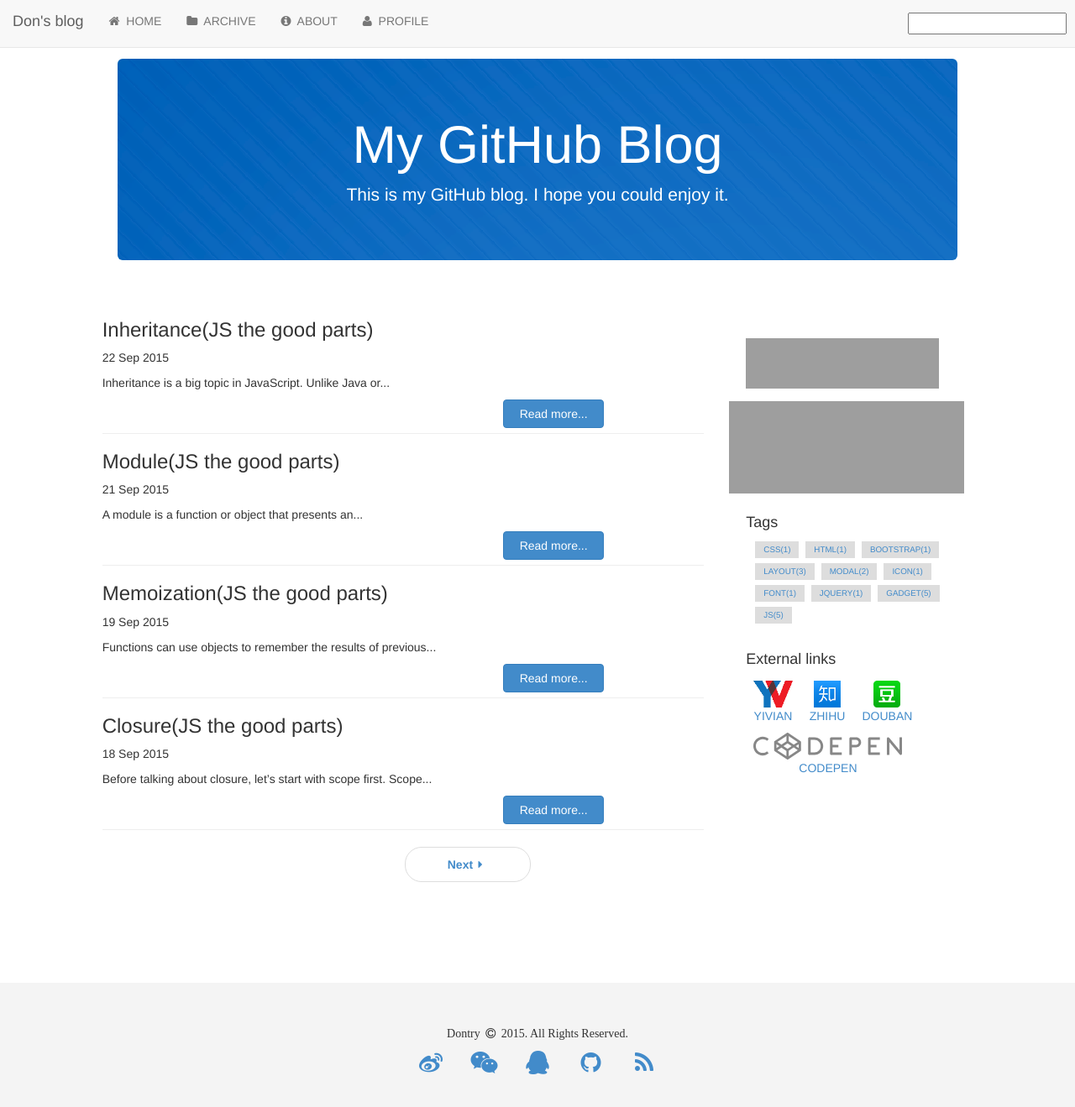
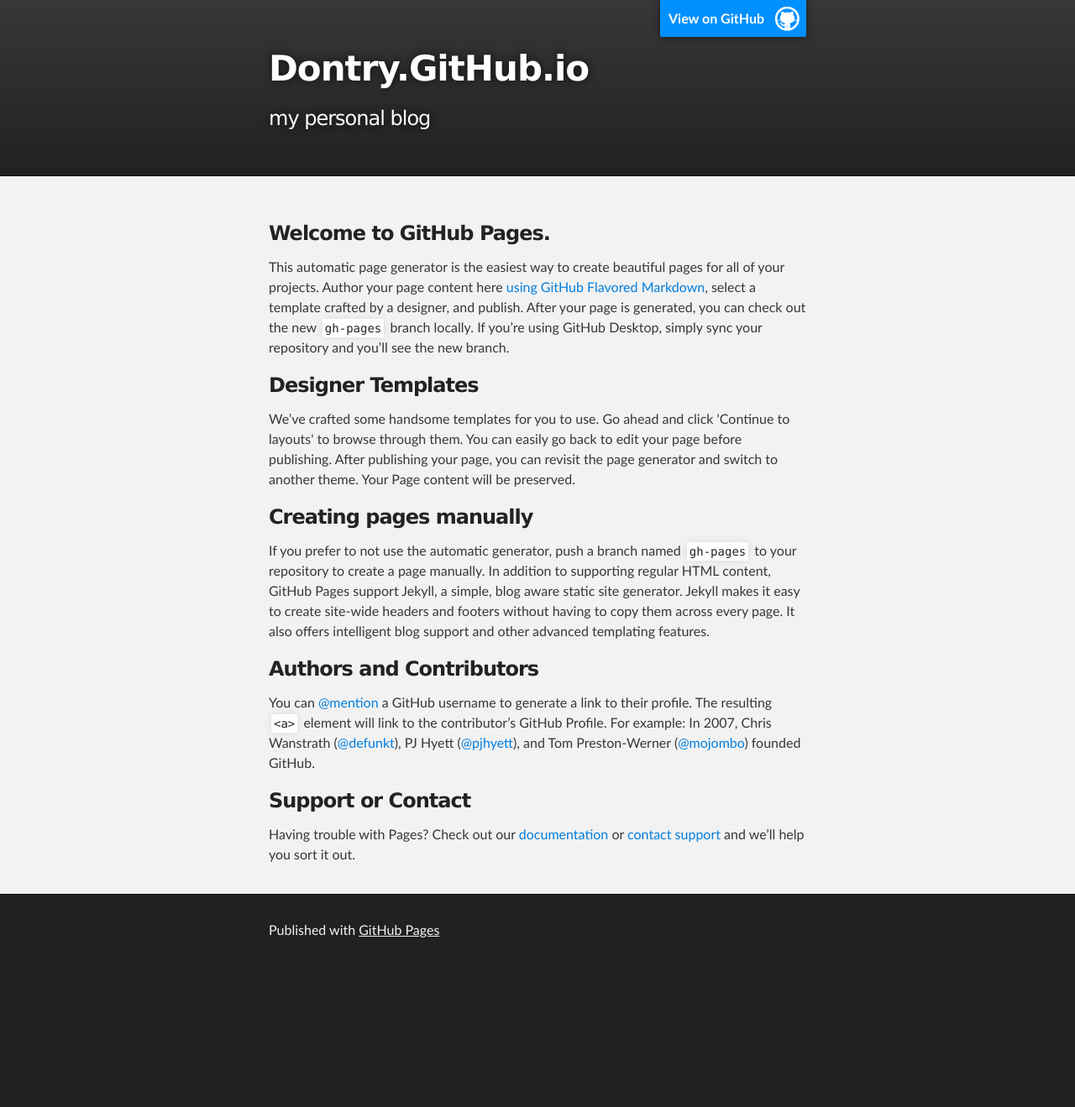
Before and after one commit to luoyuchen/dontry.github.io, a Jekyll site: the page index.html, which Jekyll copies as it is, in a window 1280 px wide and 1341 px high. Shown: the top 1319 px of the window at 84% size. Built offline with Jekyll 4.4.1, drawn with Linux system fonts in a browser that asks for light colours; Markdown is read by kramdown in place of the engine named in the settings; the list of posts is cut into pages by our own code; comment, search, counter and statistics services are not loaded; grey boxes are pictures that could not be loaded.

Commit message:
Replace master branch with page content via GitHub

```diff
--- a/index.html
+++ b/index.html
@@ -1,99 +1,67 @@
----
-layout: default
-title: My blog
----
-<!-- {% include header.html %} -->
-<div class="container-fluid">
-	<div class="jumbotron banner">
-		<h1 class="blog-title">My GitHub Blog</h1>
-		<p class="lead blog-description">
-			This is my GitHub blog. I hope you could enjoy it.
-		</p>
-	</div>
-	<div class="row">
-		<div class="col-xs-12 col-md-7 col-md-offset-1  blog-main">
-				{% for post in paginator.posts %}
-				<div class="blog-entry">
-					<h3 class="blog-title">{{post.title}}</h3>
-					<p class="blog-post-meta">{{post.date | date_to_string}}</p>
-					<p class="blog-excerpt">{{post.content | strip_html | truncatewords: 10 }}</p>
-					<a href="{{post.url}}" class="btn btn-primary col-sm-2 col-sm-offset-8">Read more...</a>
-					<br>
-					<hr>
-				</div>
-				{%endfor %}
-			<!-- paginator module -->
-			{% include paginator.html %}
-		</div>
+<!DOCTYPE html>
+<html>
 
-		<!-- sidebar module -->
-		<div class="col-xs-6 col-md-3  blog-sidebar">
-			<!-- <div class="sidebar-module well ">
-				<div class="site">
-					<a href="http://dontry.github.io/feed.xml" id="subscribe">
-						<img id="rss-img" src="images/rss.png" alt="Subscribe to RSS feed">
-					</a>
-				</div>
-				<h4>ALOHA~ &nbsp</h4>
-				<p>
-					Hey, welcome to my blog. Nice to meet you!
-				</p>
-			</div> -->
-			<div class="sidebar-module">
-				<div class="weather-content">
-					<iframe src="http://i.tianqi.com/index.php?c=code&id=12&icon=3&py=guangzhou&num=1" frameborder="0" width="230" scrolling="no" height="60" allowtransparency="true"></iframe>
-				</div>
-			</div>
-			{% include music-player.html %}
-				<!-- <div class="sidebar-module">
-					<h4 class="calendar-title">Canlendar</h4>
-					<div class="month-container">
-						<div class="month-head"><span></span></div>
-						<ul class="month-body">
-							<div class="month-cell blue"><span>Sun</span></div>
-							<div class="month-cell blue"><span>Mon</span></div>
-							<div class="month-cell blue"><span>Tue</span></div>
-							<div class="month-cell blue"><span>Wed</span></div>
-							<div class="month-cell blue"><span>Thu</span></div>
-							<div class="month-cell blue"><span>Fri</span></div>
-							<div class="month-cell blue"><span>Sat</span></div>
-						</ul>
-						<div class="clear"></div>
-					</div>
-				</div>
+  <head>
+    <meta charset='utf-8'>
+    <meta http-equiv="X-UA-Compatible" content="chrome=1">
+    <meta name="description" content="Dontry.GitHub.io : my personal blog">
 
-				<div class="sidebar-module">
-					<h4>Archives</h4>
-					<ol class="list-unstyled">
-						<li><a href=""></a></li>
-						<li><a href=""></a></li>
-						<li><a href=""></a></li>
-						<li><a href=""></a></li>
-					</ol>
-				</div>
+    <link rel="stylesheet" type="text/css" media="screen" href="stylesheets/stylesheet.css">
 
-				<div class="sidebar-module">
-					<h4>Music player</h4>
-					<iframe frameborder="no" border="0" marginwidth="0" marginheight="0" width=280 height=110 src="http://music.163.com/outchain/player?type=1&id=2883909&auto=1&height=90"></iframe>
-				</div> -->
-			<div class="sidebar-module">
-				<h4>Tags</h4>
-				<div class="wrapper">
-					{% for tag in site.data.tags %}
-					    <a class="tag" href="/blog/tag/{{ tag.slug }}"> {{ tag.name }}({{ site.tags[tag.name].size }})</a>
-					{% endfor %}
-				</div>
-			</div>
-			<div class="sidebar-module clearfix">
-				<h4>External links</h4>
-				<ol class="list-unstyled links-list wrapper">
-					<li><a href="http://www.yivian.com"><img src="/images/yivian_logo.png">YIVIAN</a></li>
-					<li><a href="http://www.zhihu.com"><img src="/images/zhihu_logo.png">ZHIHU</a></li>
-					<li><a href="http://www.douban.com"><img src="/images/douban_logo.png">DOUBAN</a></li>
-					<li><a href="http://codepen.io/dontry018/"><img src="/images/codepen_logo.svg">CODEPEN</a></li>
-				</ol>
-			</div>
+    <title>Dontry.GitHub.io</title>
+  </head>
 
-		</div>
-	</div>
-</div>
+  <body>
+
+    <!-- HEADER -->
+    <div id="header_wrap" class="outer">
+        <header class="inner">
+          <a id="forkme_banner" href="https://github.com/dontry">View on GitHub</a>
+
+          <h1 id="project_title">Dontry.GitHub.io</h1>
+          <h2 id="project_tagline">my personal blog</h2>
+
+        </header>
+    </div>
+
+    <!-- MAIN CONTENT -->
+    <div id="main_content_wrap" class="outer">
+      <section id="main_content" class="inner">
+        <h3>
+<a id="welcome-to-github-pages" class="anchor" href="#welcome-to-github-pages" aria-hidden="true"><span class="octicon octicon-link"></span></a>Welcome to GitHub Pages.</h3>
+
+<p>This automatic page generator is the easiest way to create beautiful pages for all of your projects. Author your page content here <a href="https://guides.github.com/features/mastering-markdown/">using GitHub Flavored Markdown</a>, select a template crafted by a designer, and publish. After your page is generated, you can check out the new <code>gh-pages</code> branch locally. If you’re using GitHub Desktop, simply sync your repository and you’ll see the new branch.</p>
+
+<h3>
+<a id="designer-templates" class="anchor" href="#designer-templates" aria-hidden="true"><span class="octicon octicon-link"></span></a>Designer Templates</h3>
+
+<p>We’ve crafted some handsome templates for you to use. Go ahead and click 'Continue to layouts' to browse through them. You can easily go back to edit your page before publishing. After publishing your page, you can revisit the page generator and switch to another theme. Your Page content will be preserved.</p>
+
+<h3>
+<a id="creating-pages-manually" class="anchor" href="#creating-pages-manually" aria-hidden="true"><span class="octicon octicon-link"></span></a>Creating pages manually</h3>
+
+<p>If you prefer to not use the automatic generator, push a branch named <code>gh-pages</code> to your repository to create a page manually. In addition to supporting regular HTML content, GitHub Pages support Jekyll, a simple, blog aware static site generator. Jekyll makes it easy to create site-wide headers and footers without having to copy them across every page. It also offers intelligent blog support and other advanced templating features.</p>
+
+<h3>
+<a id="authors-and-contributors" class="anchor" href="#authors-and-contributors" aria-hidden="true"><span class="octicon octicon-link"></span></a>Authors and Contributors</h3>
+
+<p>You can <a href="https://github.com/blog/821" class="user-mention">@mention</a> a GitHub username to generate a link to their profile. The resulting <code>&lt;a&gt;</code> element will link to the contributor’s GitHub Profile. For example: In 2007, Chris Wanstrath (<a href="https://github.com/defunkt" class="user-mention">@defunkt</a>), PJ Hyett (<a href="https://github.com/pjhyett" class="user-mention">@pjhyett</a>), and Tom Preston-Werner (<a href="https://github.com/mojombo" class="user-mention">@mojombo</a>) founded GitHub.</p>
+
+<h3>
+<a id="support-or-contact" class="anchor" href="#support-or-contact" aria-hidden="true"><span class="octicon octicon-link"></span></a>Support or Contact</h3>
+
+<p>Having trouble with Pages? Check out our <a href="https://help.github.com/pages">documentation</a> or <a href="https://github.com/contact">contact support</a> and we’ll help you sort it out.</p>
+      </section>
+    </div>
+
+    <!-- FOOTER  -->
+    <div id="footer_wrap" class="outer">
+      <footer class="inner">
+        <p>Published with <a href="https://pages.github.com">GitHub Pages</a></p>
+      </footer>
+    </div>
+
+
+
+  </body>
+</html>
--- /dev/null
+++ b/javascripts/main.js
@@ -0,0 +1 @@
+console.log('This would be the main JS file.');
--- /dev/null
+++ b/stylesheets/github-light.css
@@ -0,0 +1,115 @@
+/*
+   Copyright 2014 GitHub Inc.
+
+   Licensed under the Apache License, Version 2.0 (the "License");
+   you may not use this file except in compliance with the License.
+   You may obtain a copy of the License at
+
+       http://www.apache.org/licenses/LICENSE-2.0
+
+   Unless required by applicable law or agreed to in writing, software
+   distributed under the License is distributed on an "AS IS" BASIS,
+   WITHOUT WARRANTIES OR CONDITIONS OF ANY KIND, either express or implied.
+   See the License for the specific language governing permissions and
+   limitations under the License.
+
+*/
+
+.pl-c /* comment */ {
+  color: #969896;
+}
+
+.pl-c1      /* constant, markup.raw, meta.diff.header, meta.module-reference, meta.property-name, support, support.constant, support.variable, variable.other.constant */,
+.pl-s .pl-v /* string variable */ {
+  color: #0086b3;
+}
+
+.pl-e  /* entity */,
+.pl-en /* entity.name */ {
+  color: #795da3;
+}
+
+.pl-s .pl-s1 /* string source */,
+.pl-smi      /* storage.modifier.import, storage.modifier.package, storage.type.java, variable.other, variable.parameter.function */ {
+  color: #333;
+}
+
+.pl-ent /* entity.name.tag */ {
+  color: #63a35c;
+}
+
+.pl-k /* keyword, storage, storage.type */ {
+  color: #a71d5d;
+}
+
+.pl-pds              /* punctuation.definition.string, string.regexp.character-class */,
+.pl-s                /* string */,
+.pl-s .pl-pse .pl-s1 /* string punctuation.section.embedded source */,
+.pl-sr               /* string.regexp */,
+.pl-sr .pl-cce       /* string.regexp constant.character.escape */,
+.pl-sr .pl-sra       /* string.regexp string.regexp.arbitrary-repitition */,
+.pl-sr .pl-sre       /* string.regexp source.ruby.embedded */ {
+  color: #183691;
+}
+
+.pl-v /* variable */ {
+  color: #ed6a43;
+}
+
+.pl-id /* invalid.deprecated */ {
+  color: #b52a1d;
+}
+
+.pl-ii /* invalid.illegal */ {
+  background-color: #b52a1d;
+  color: #f8f8f8;
+}
+
+.pl-sr .pl-cce /* string.regexp constant.character.escape */ {
+  color: #63a35c;
+  font-weight: bold;
+}
+
+.pl-ml /* markup.list */ {
+  color: #693a17;
+}
+
+.pl-mh        /* markup.heading */,
+.pl-mh .pl-en /* markup.heading entity.name */,
+.pl-ms        /* meta.separator */ {
+  color: #1d3e81;
+  font-weight: bold;
+}
+
+.pl-mq /* markup.quote */ {
+  color: #008080;
+}
+
+.pl-mi /* markup.italic */ {
+  color: #333;
+  font-style: italic;
+}
+
+.pl-mb /* markup.bold */ {
+  color: #333;
+  font-weight: bold;
+}
+
+.pl-md /* markup.deleted, meta.diff.header.from-file */ {
+  background-color: #ffecec;
+  color: #bd2c00;
+}
+
+.pl-mi1 /* markup.inserted, meta.diff.header.to-file */ {
+  background-color: #eaffea;
+  color: #55a532;
+}
+
+.pl-mdr /* meta.diff.range */ {
+  color: #795da3;
+  font-weight: bold;
+}
+
+.pl-mo /* meta.output */ {
+  color: #1d3e81;
+}
--- /dev/null
+++ b/stylesheets/stylesheet.css
@@ -0,0 +1,425 @@
+/*******************************************************************************
+Slate Theme for GitHub Pages
+by Jason Costello, @jsncostello
+*******************************************************************************/
+
+@import url(github-light.css);
+
+/*******************************************************************************
+MeyerWeb Reset
+*******************************************************************************/
+
+html, body, div, span, applet, object, iframe,
+h1, h2, h3, h4, h5, h6, p, blockquote, pre,
+a, abbr, acronym, address, big, cite, code,
+del, dfn, em, img, ins, kbd, q, s, samp,
+small, strike, strong, sub, sup, tt, var,
+b, u, i, center,
+dl, dt, dd, ol, ul, li,
+fieldset, form, label, legend,
+table, caption, tbody, tfoot, thead, tr, th, td,
+article, aside, canvas, details, embed,
+figure, figcaption, footer, header, hgroup,
+menu, nav, output, ruby, section, summary,
+time, mark, audio, video {
+  margin: 0;
+  padding: 0;
+  border: 0;
+  font: inherit;
+  vertical-align: baseline;
+}
+
+/* HTML5 display-role reset for older browsers */
+article, aside, details, figcaption, figure,
+footer, header, hgroup, menu, nav, section {
+  display: block;
+}
+
+ol, ul {
+  list-style: none;
+}
+
+table {
+  border-collapse: collapse;
+  border-spacing: 0;
+}
+
+/*******************************************************************************
+Theme Styles
+*******************************************************************************/
+
+body {
+  box-sizing: border-box;
+  color:#373737;
+  background: #212121;
+  font-size: 16px;
+  font-family: 'Myriad Pro', Calibri, Helvetica, Arial, sans-serif;
+  line-height: 1.5;
+  -webkit-font-smoothing: antialiased;
+}
+
+h1, h2, h3, h4, h5, h6 {
+  margin: 10px 0;
+  font-weight: 700;
+  color:#222222;
+  font-family: 'Lucida Grande', 'Calibri', Helvetica, Arial, sans-serif;
+  letter-spacing: -1px;
+}
+
+h1 {
+  font-size: 36px;
+  font-weight: 700;
+}
+
+h2 {
+  padding-bottom: 10px;
+  font-size: 32px;
+  background: url('../images/bg_hr.png') repeat-x bottom;
+}
+
+h3 {
+  font-size: 24px;
+}
+
+h4 {
+  font-size: 21px;
+}
+
+h5 {
+  font-size: 18px;
+}
+
+h6 {
+  font-size: 16px;
+}
+
+p {
+  margin: 10px 0 15px 0;
+}
+
+footer p {
+  color: #f2f2f2;
+}
+
+a {
+  text-decoration: none;
+  color: #007edf;
+  text-shadow: none;
+
+  transition: color 0.5s ease;
+  transition: text-shadow 0.5s ease;
+  -webkit-transition: color 0.5s ease;
+  -webkit-transition: text-shadow 0.5s ease;
+  -moz-transition: color 0.5s ease;
+  -moz-transition: text-shadow 0.5s ease;
+  -o-transition: color 0.5s ease;
+  -o-transition: text-shadow 0.5s ease;
+  -ms-transition: color 0.5s ease;
+  -ms-transition: text-shadow 0.5s ease;
+}
+
+a:hover, a:focus {text-decoration: underline;}
+
+footer a {
+  color: #F2F2F2;
+  text-decoration: underline;
+}
+
+em {
+  font-style: italic;
+}
+
+strong {
+  font-weight: bold;
+}
+
+img {
+  position: relative;
+  margin: 0 auto;
+  max-width: 739px;
+  padding: 5px;
+  margin: 10px 0 10px 0;
+  border: 1px solid #ebebeb;
+
+  box-shadow: 0 0 5px #ebebeb;
+  -webkit-box-shadow: 0 0 5px #ebebeb;
+  -moz-box-shadow: 0 0 5px #ebebeb;
+  -o-box-shadow: 0 0 5px #ebebeb;
+  -ms-box-shadow: 0 0 5px #ebebeb;
+}
+
+p img {
+  display: inline;
+  margin: 0;
+  padding: 0;
+  vertical-align: middle;
+  text-align: center;
+  border: none;
+}
+
+pre, code {
+  width: 100%;
+  color: #222;
+  background-color: #fff;
+
+  font-family: Monaco, "Bitstream Vera Sans Mono", "Lucida Console", Terminal, monospace;
+  font-size: 14px;
+
+  border-radius: 2px;
+  -moz-border-radius: 2px;
+  -webkit-border-radius: 2px;
+}
+
+pre {
+  width: 100%;
+  padding: 10px;
+  box-shadow: 0 0 10px rgba(0,0,0,.1);
+  overflow: auto;
+}
+
+code {
+  padding: 3px;
+  margin: 0 3px;
+  box-shadow: 0 0 10px rgba(0,0,0,.1);
+}
+
+pre code {
+  display: block;
+  box-shadow: none;
+}
+
+blockquote {
+  color: #666;
+  margin-bottom: 20px;
+  padding: 0 0 0 20px;
+  border-left: 3px solid #bbb;
+}
+
+
+ul, ol, dl {
+  margin-bottom: 15px
+}
+
+ul {
+  list-style-position: inside;
+  list-style: disc;
+  padding-left: 20px;
+}
+
+ol {
+  list-style-position: inside;
+  list-style: decimal;
+  padding-left: 20px;
+}
+
+dl dt {
+  font-weight: bold;
+}
+
+dl dd {
+  padding-left: 20px;
+  font-style: italic;
+}
+
+dl p {
+  padding-left: 20px;
+  font-style: italic;
+}
+
+hr {
+  height: 1px;
+  margin-bottom: 5px;
+  border: none;
+  background: url('../images/bg_hr.png') repeat-x center;
+}
+
+table {
+  border: 1px solid #373737;
+  margin-bottom: 20px;
+  text-align: left;
+ }
+
+th {
+  font-family: 'Lucida Grande', 'Helvetica Neue', Helvetica, Arial, sans-serif;
+  padding: 10px;
+  background: #373737;
+  color: #fff;
+ }
+
+td {
+  padding: 10px;
+  border: 1px solid #373737;
+ }
+
+form {
+  background: #f2f2f2;
+  padding: 20px;
+}
+
+/*******************************************************************************
+Full-Width Styles
+*******************************************************************************/
+
+.outer {
+  width: 100%;
+}
+
+.inner {
+  position: relative;
+  max-width: 640px;
+  padding: 20px 10px;
+  margin: 0 auto;
+}
+
+#forkme_banner {
+  display: block;
+  position: absolute;
+  top:0;
+  right: 10px;
+  z-index: 10;
+  padding: 10px 50px 10px 10px;
+  color: #fff;
+  background: url('../images/blacktocat.png') #0090ff no-repeat 95% 50%;
+  font-weight: 700;
+  box-shadow: 0 0 10px rgba(0,0,0,.5);
+  border-bottom-left-radius: 2px;
+  border-bottom-right-radius: 2px;
+}
+
+#header_wrap {
+  background: #212121;
+  background: -moz-linear-gradient(top, #373737, #212121);
+  background: -webkit-linear-gradient(top, #373737, #212121);
+  background: -ms-linear-gradient(top, #373737, #212121);
+  background: -o-linear-gradient(top, #373737, #212121);
+  background: linear-gradient(top, #373737, #212121);
+}
+
+#header_wrap .inner {
+  padding: 50px 10px 30px 10px;
+}
+
+#project_title {
+  margin: 0;
+  color: #fff;
+  font-size: 42px;
+  font-weight: 700;
+  text-shadow: #111 0px 0px 10px;
+}
+
+#project_tagline {
+  color: #fff;
+  font-size: 24px;
+  font-weight: 300;
+  background: none;
+  text-shadow: #111 0px 0px 10px;
+}
+
+#downloads {
+  position: absolute;
+  width: 210px;
+  z-index: 10;
+  bottom: -40px;
+  right: 0;
+  height: 70px;
+  background: url('../images/icon_download.png') no-repeat 0% 90%;
+}
+
+.zip_download_link {
+  display: block;
+  float: right;
+  width: 90px;
+  height:70px;
+  text-indent: -5000px;
+  overflow: hidden;
+  background: url(../images/sprite_download.png) no-repeat bottom left;
+}
+
+.tar_download_link {
+  display: block;
+  float: right;
+  width: 90px;
+  height:70px;
+  text-indent: -5000px;
+  overflow: hidden;
+  background: url(../images/sprite_download.png) no-repeat bottom right;
+  margin-left: 10px;
+}
+
+.zip_download_link:hover {
+  background: url(../images/sprite_download.png) no-repeat top left;
+}
+
+.tar_download_link:hover {
+  background: url(../images/sprite_download.png) no-repeat top right;
+}
+
+#main_content_wrap {
+  background: #f2f2f2;
+  border-top: 1px solid #111;
+  border-bottom: 1px solid #111;
+}
+
+#main_content {
+  padding-top: 40px;
+}
+
+#footer_wrap {
+  background: #212121;
+}
+
+
+
+/*******************************************************************************
+Small Device Styles
+*******************************************************************************/
+
+@media screen and (max-width: 480px) {
+  body {
+    font-size:14px;
+  }
+
+  #downloads {
+    display: none;
+  }
+
+  .inner {
+    min-width: 320px;
+    max-width: 480px;
+  }
+
+  #project_title {
+  font-size: 32px;
+  }
+
+  h1 {
+    font-size: 28px;
+  }
+
+  h2 {
+    font-size: 24px;
+  }
+
+  h3 {
+    font-size: 21px;
+  }
+
+  h4 {
+    font-size: 18px;
+  }
+
+  h5 {
+    font-size: 14px;
+  }
+
+  h6 {
+    font-size: 12px;
+  }
+
+  code, pre {
+    min-width: 320px;
+    max-width: 480px;
+    font-size: 11px;
+  }
+
+}
```
Also changed, not shown: params.json (added, +1 -0 lines), images/bg_hr.png (added), images/blacktocat.png (added), images/icon_download.png (added), images/sprite_download.png (added).
